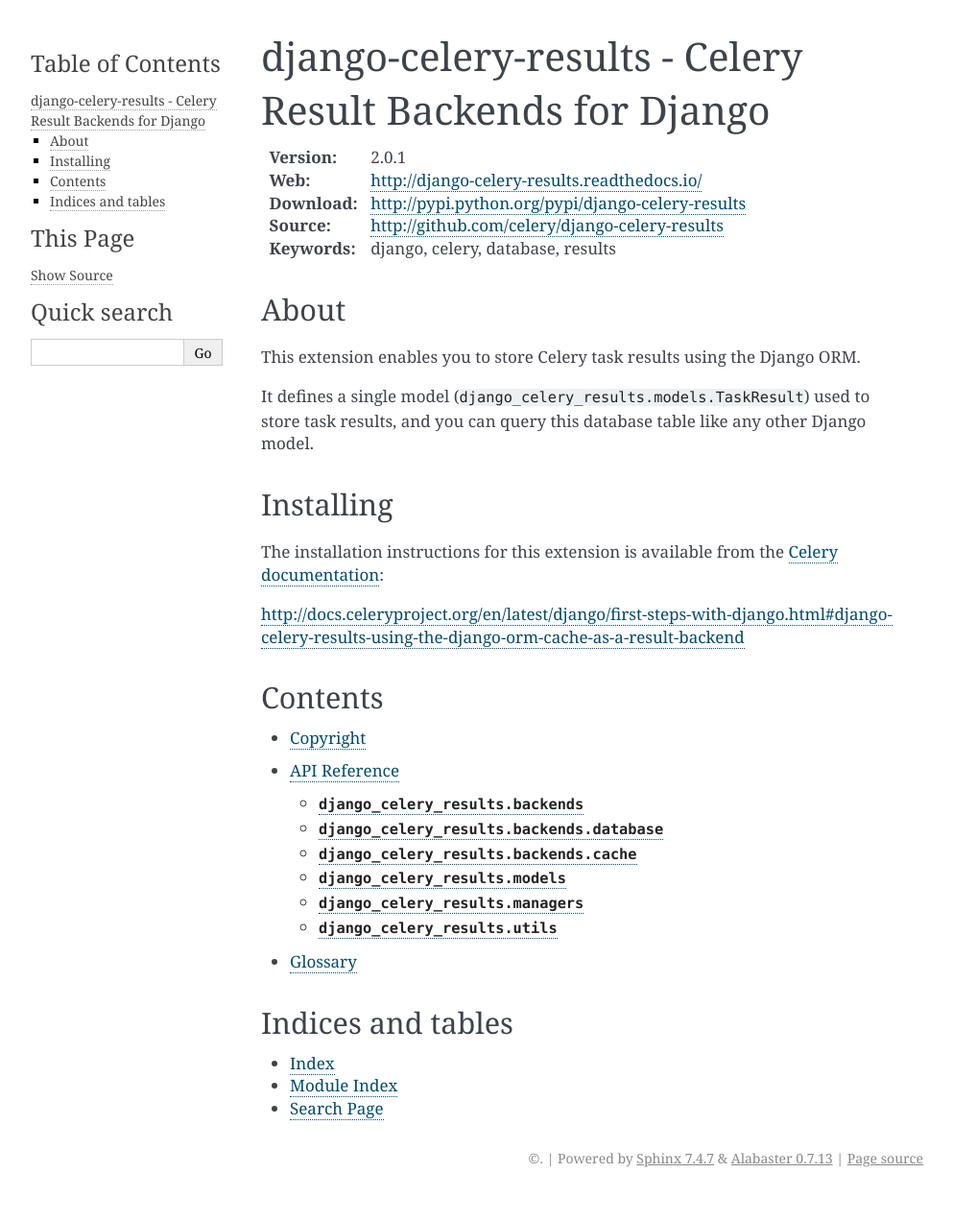
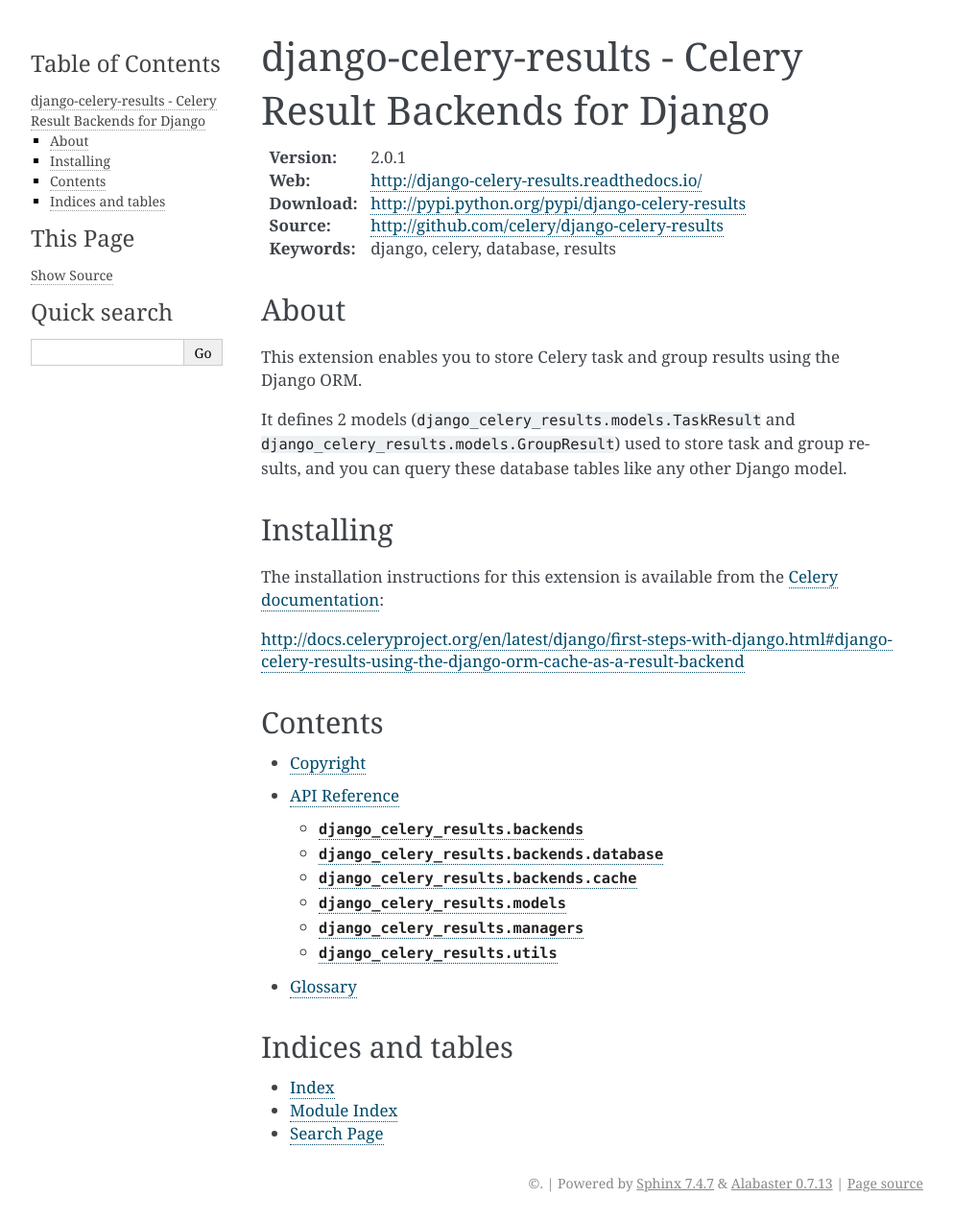
Before and after one commit to celery/django-celery-results, a Sphinx documentation site: the page built from docs/index.rst, in a window 1280 px wide. Shown: the whole page at 96% size, without its empty margins (148-1141 px from the left). Built offline with Sphinx 7.4.7, drawn with Linux system fonts in a browser that asks for light colours; before the commit the page ends 1246 px from its top, so only the background shows below that.

Commit message:
update introduction docs

```diff
--- a/docs/includes/introduction.txt
+++ b/docs/includes/introduction.txt
@@ -7,10 +7,10 @@
 About
 =====
 
-This extension enables you to store Celery task results using the Django ORM.
+This extension enables you to store Celery task and group results using the Django ORM.
 
-It defines a single model (``django_celery_results.models.TaskResult``)
-used to store task results, and you can query this database table like
+It defines 2 models (``django_celery_results.models.TaskResult`` and ``django_celery_results.models.GroupResult``)
+used to store task and group results, and you can query these database tables like
 any other Django model.
 
 Installing
```
